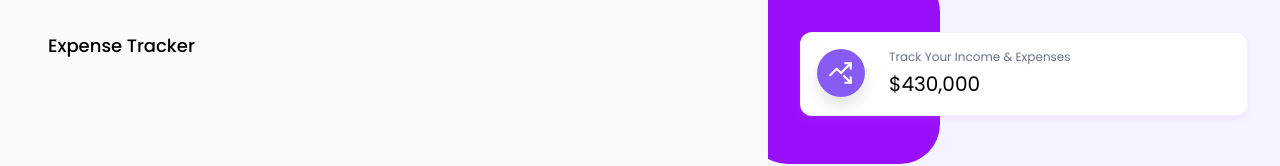
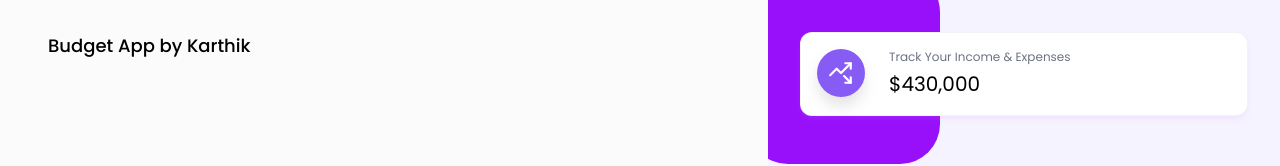
Before and after one commit to ks3669/Budget-App, a React (Vite) app in the folder frontend/expense-tracker/: page /login in a window 1280 px wide. Shown: the top 166 px of the page. Built offline with nearby package versions, Linux system fonts and the light colour scheme.

Commit message:
Update AuthLayout.jsx

```diff
--- a/frontend/expense-tracker/src/components/Layouts/AuthLayout.jsx
+++ b/frontend/expense-tracker/src/components/Layouts/AuthLayout.jsx
@@ -7,7 +7,7 @@
   return (
     <div className="flex">
       <div className="w-screen h-screen md:w-[60vw] px-12 pt-8 pb-12">
-        <h2 className="text-lg font-medium text-black">Expense Tracker</h2>
+        <h2 className="text-lg font-medium text-black">Budget App by Karthik</h2>
         {children}
       </div>
 
```
